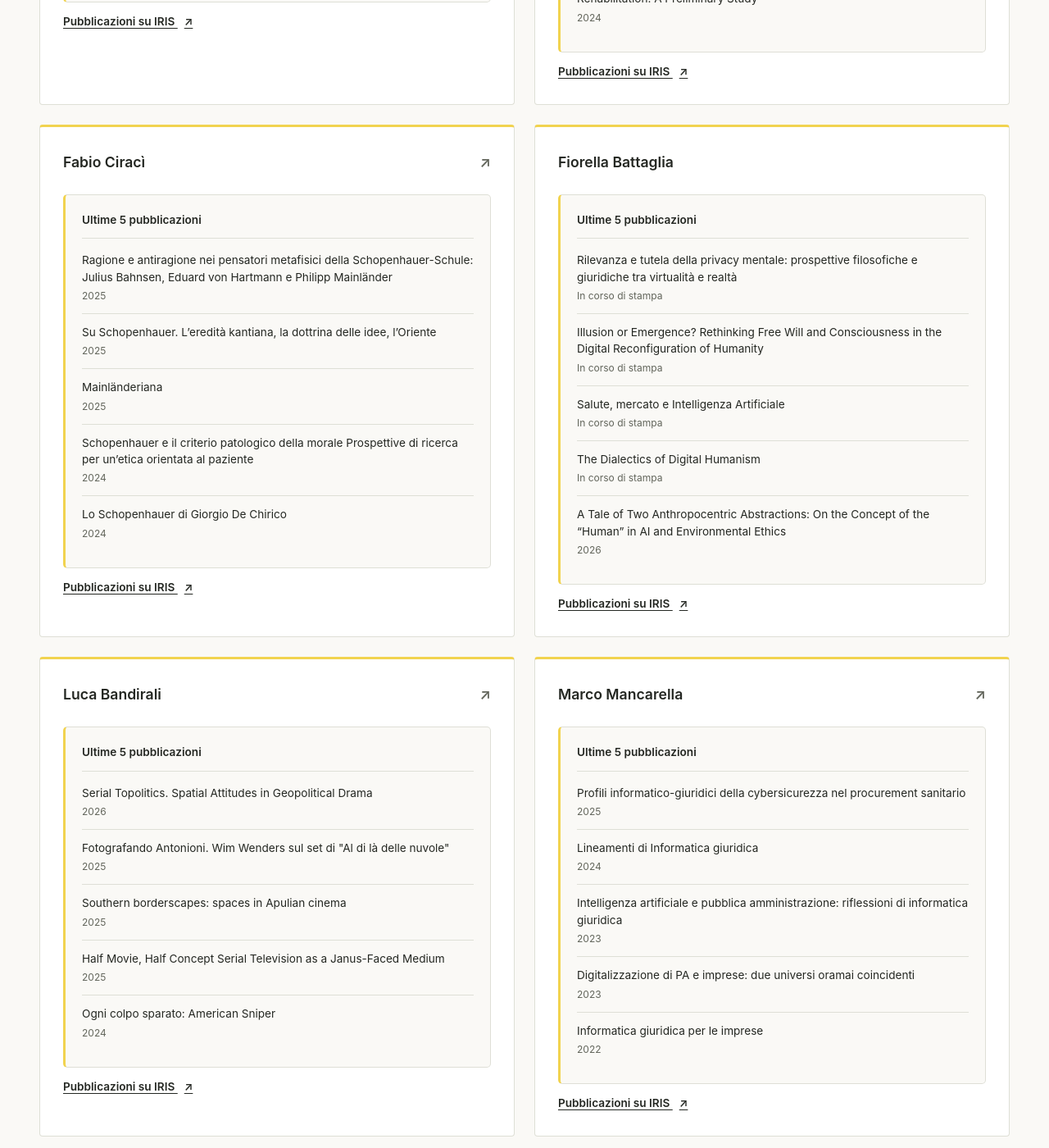
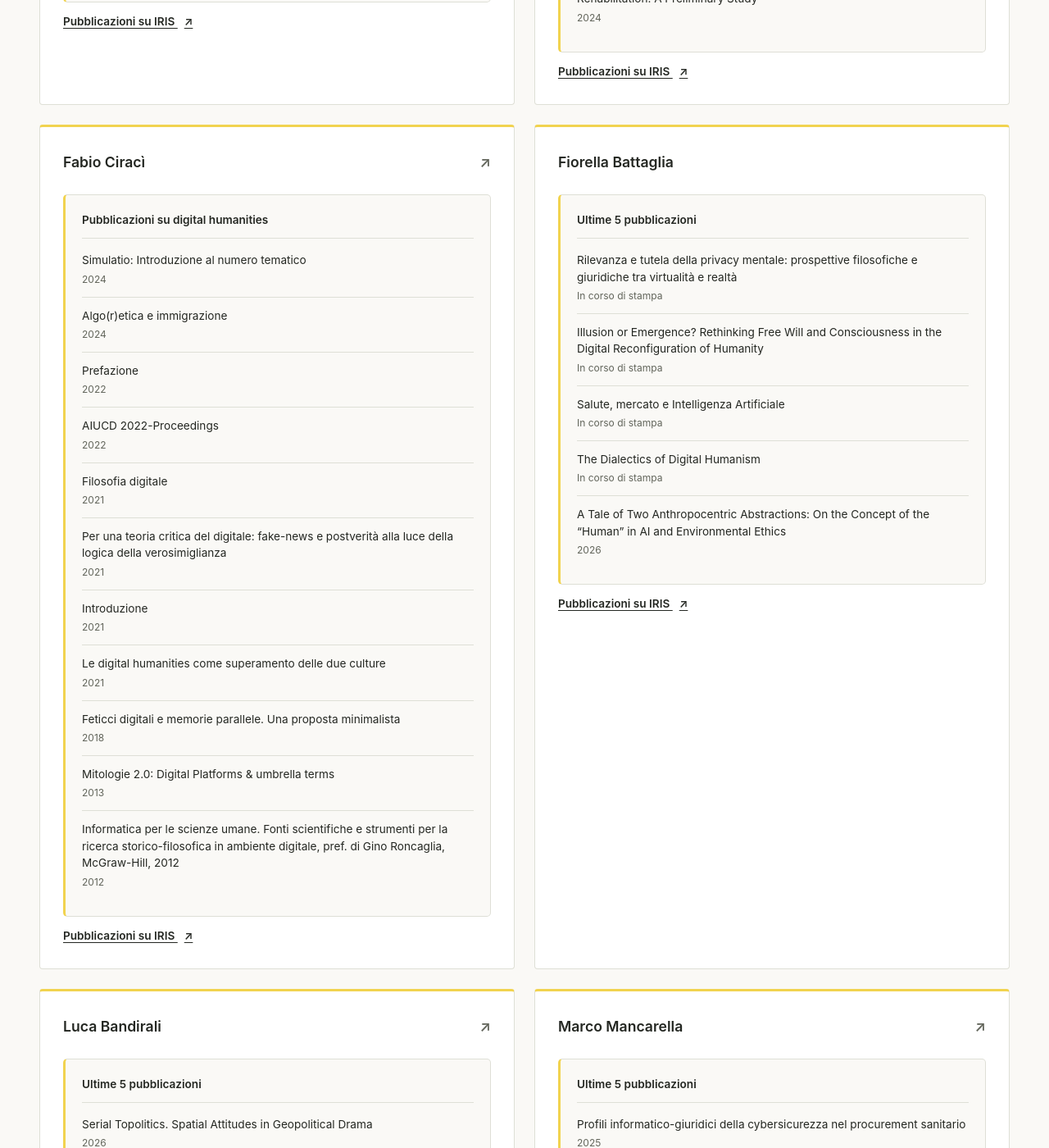
Before and after one commit to centrodh-unisalento/centrodh-unisalento.github.io, a Jekyll site: the page built from persone.html, in a window 1280 px wide and 1400 px high, scrolled down 2437 px. Shown: the whole window at 82% size. Built offline with Jekyll 4.4.1, drawn with Linux system fonts in a browser that asks for light colours.

Commit message:
Select Ciraci publications on digital humanities
Replace the latest-five preview with a verified thematic selection, preserve other authors, and restore the temporary retrieval workflow.

Co-authored-by: Copilot <223556219+Copilot@users.noreply.github.com>

```diff
--- a/_data/pubblicazioni.json
+++ b/_data/pubblicazioni.json
@@ -1,31 +1,67 @@
 {
   "updated_at": "2026-11-01",
+  "selections": {
+    "rp01327": {
+      "heading": "Pubblicazioni su digital humanities",
+      "updated_at": "2026-11-05"
+    }
+  },
   "authors": {
     "rp01327": [
       {
-        "title": "Ragione e antiragione nei pensatori metafisici della Schopenhauer-Schule: Julius Bahnsen, Eduard von Hartmann e Philipp Mainländer",
-        "date_label": "2025",
-        "url": "https://iris.unisalento.it/handle/11587/551646"
+        "title": "Simulatio: Introduzione al numero tematico",
+        "date_label": "2024",
+        "url": "https://iris.unisalento.it/handle/11587/528086"
       },
       {
-        "title": "Su Schopenhauer. L’eredità kantiana, la dottrina delle idee, l’Oriente",
-        "date_label": "2025",
-        "url": "https://iris.unisalento.it/handle/11587/550250"
+        "title": "Algo(r)etica e immigrazione",
+        "date_label": "2024",
+        "url": "https://iris.unisalento.it/handle/11587/521986"
       },
       {
-        "title": "Mainländeriana",
-        "date_label": "2025",
-        "url": "https://iris.unisalento.it/handle/11587/550251"
+        "title": "Prefazione",
+        "date_label": "2022",
+        "url": "https://iris.unisalento.it/handle/11587/462703"
       },
       {
-        "title": "Schopenhauer e il criterio patologico della morale Prospettive di ricerca per un’etica orientata al paziente",
-        "date_label": "2024",
-        "url": "https://iris.unisalento.it/handle/11587/512682"
+        "title": "AIUCD 2022-Proceedings",
+        "date_label": "2022",
+        "url": "https://iris.unisalento.it/handle/11587/462698"
       },
       {
-        "title": "Lo Schopenhauer di Giorgio De Chirico",
-        "date_label": "2024",
-        "url": "https://iris.unisalento.it/handle/11587/549206"
+        "title": "Filosofia digitale",
+        "date_label": "2021",
+        "url": "https://iris.unisalento.it/handle/11587/462697"
+      },
+      {
+        "title": "Per una teoria critica del digitale: fake-news e postverità alla luce della logica della verosimiglianza",
+        "date_label": "2021",
+        "url": "https://iris.unisalento.it/handle/11587/462695"
+      },
+      {
+        "title": "Introduzione",
+        "date_label": "2021",
+        "url": "https://iris.unisalento.it/handle/11587/462696"
+      },
+      {
+        "title": "Le digital humanities come superamento delle due culture",
+        "date_label": "2021",
+        "url": "https://iris.unisalento.it/handle/11587/464255"
+      },
+      {
+        "title": "Feticci digitali e memorie parallele. Una proposta minimalista",
+        "date_label": "2018",
+        "url": "https://iris.unisalento.it/handle/11587/425861"
+      },
+      {
+        "title": "Mitologie 2.0: Digital Platforms & umbrella terms",
+        "date_label": "2013",
+        "url": "https://iris.unisalento.it/handle/11587/535369"
+      },
+      {
+        "title": "Informatica per le scienze umane. Fonti scientifiche e strumenti per la ricerca storico-filosofica in ambiente digitale, pref. di Gino Roncaglia, McGraw-Hill, 2012",
+        "date_label": "2012",
+        "url": "https://iris.unisalento.it/handle/11587/512677"
       }
     ],
     "rp03477": [
--- a/_includes/pubblicazioni-iris.html
+++ b/_includes/pubblicazioni-iris.html
@@ -1,10 +1,14 @@
 {% capture iris_url %}https://iris.unisalento.it/browse?type=author&sort_by=2&order=DESC&rpp=20&etal=-1&authority={{ include.person.iris_authority | uri_escape }}&starts_with=&offset=0{% endcapture %}
 {% assign publications = site.data.pubblicazioni.authors[include.person.iris_authority] %}
+{% assign selection = site.data.pubblicazioni.selections[include.person.iris_authority] %}
+{% unless selection %}
+  {% assign publications = publications | slice: 0, 5 %}
+{% endunless %}
 <div class="publications-preview">
-  <h4 class="publications-heading">Ultime 5 pubblicazioni <span class="visually-hidden">di {{ include.person.name | escape }}</span></h4>
+  <h4 class="publications-heading">{{ selection.heading | default: "Ultime 5 pubblicazioni" | escape }} <span class="visually-hidden">di {{ include.person.name | escape }}</span></h4>
   {% if publications and publications.size > 0 %}
   <ol class="publications-list">
-    {% for publication in publications limit:5 %}
+    {% for publication in publications %}
     <li>
       <a href="{{ publication.url | escape }}" target="_blank" rel="noopener noreferrer">{{ publication.title | escape }}<span class="visually-hidden"> (IRIS, nuova scheda)</span></a>
       <span class="publication-date">{{ publication.date_label | escape }}</span>
```
Also changed, not shown: .github/workflows/test-iris-export.yml, README.md.
